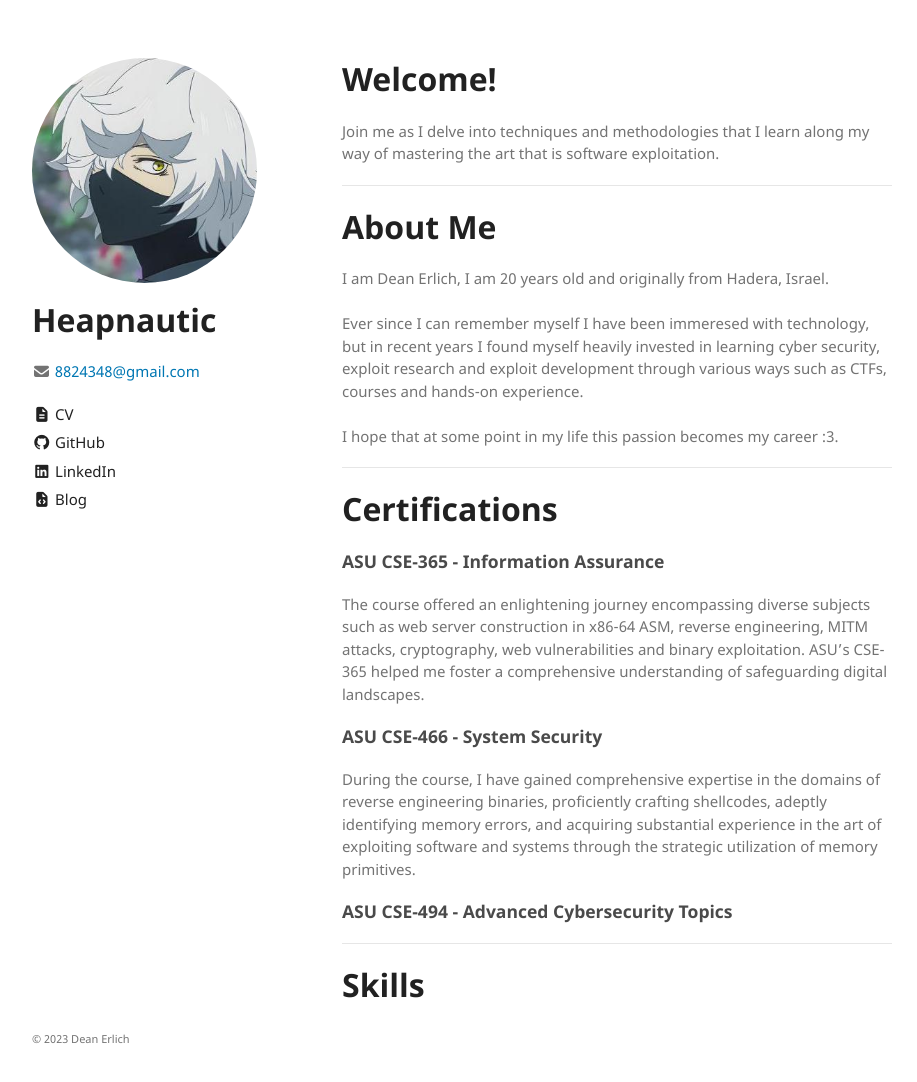
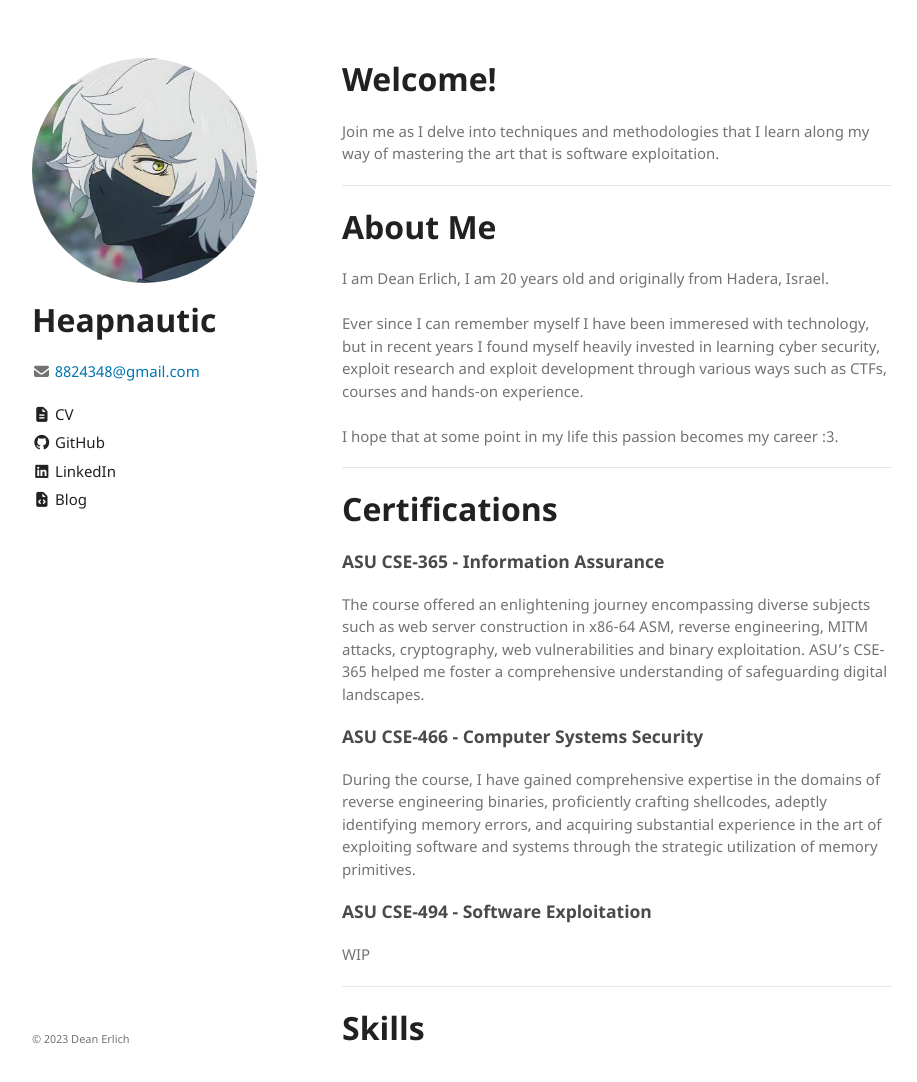
Before and after one commit to ninpwn/ninpwn.github.io, a Jekyll site: the page built from index.md, in a window 1280 px wide and 1098 px high. Shown: the top 1082 px of the window, without its empty margins (178-1095 px from the left). Built offline with Jekyll 4.4.1, drawn with Linux system fonts in a browser that asks for light colours; our own code applies the rules of GitHub Pages for plain Markdown files.

Commit message:
Update index.md

```diff
--- a/index.md
+++ b/index.md
@@ -25,11 +25,11 @@ I hope that at some point in my life this passion becomes my career :3.
 ### ASU CSE-365 - Information Assurance
 The course offered an enlightening journey encompassing diverse subjects such as web server construction in x86-64 ASM, reverse engineering, MITM attacks, cryptography, web vulnerabilities and binary exploitation. ASU's CSE-365 helped me foster a comprehensive understanding of safeguarding digital landscapes.
 
-### ASU CSE-466 - System Security
+### ASU CSE-466 - Computer Systems Security
 During the course, I have gained comprehensive expertise in the domains of reverse engineering binaries, proficiently crafting shellcodes, adeptly identifying memory errors, and acquiring substantial experience in the art of exploiting software and systems through the strategic utilization of memory primitives.
 
-### ASU CSE-494 - Advanced Cybersecurity Topics
-
+### ASU CSE-494 - Software Exploitation
+WIP
 
 ---
 
```
